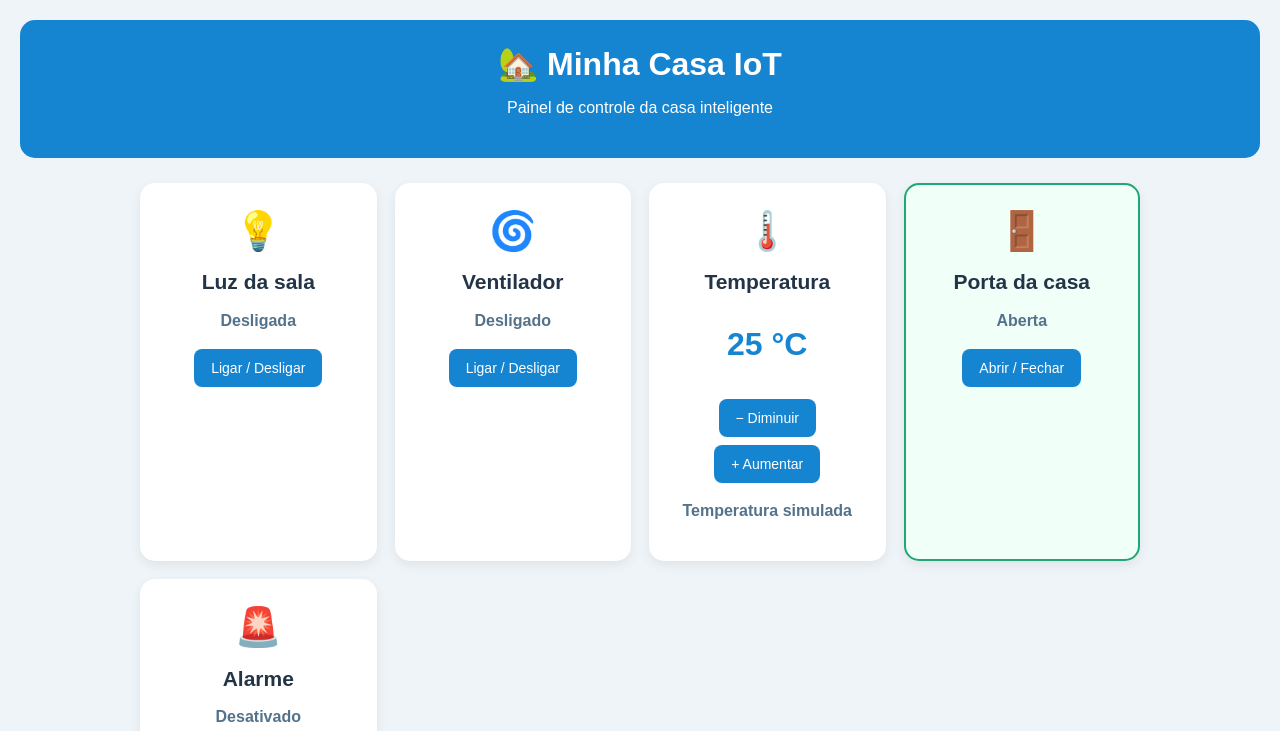
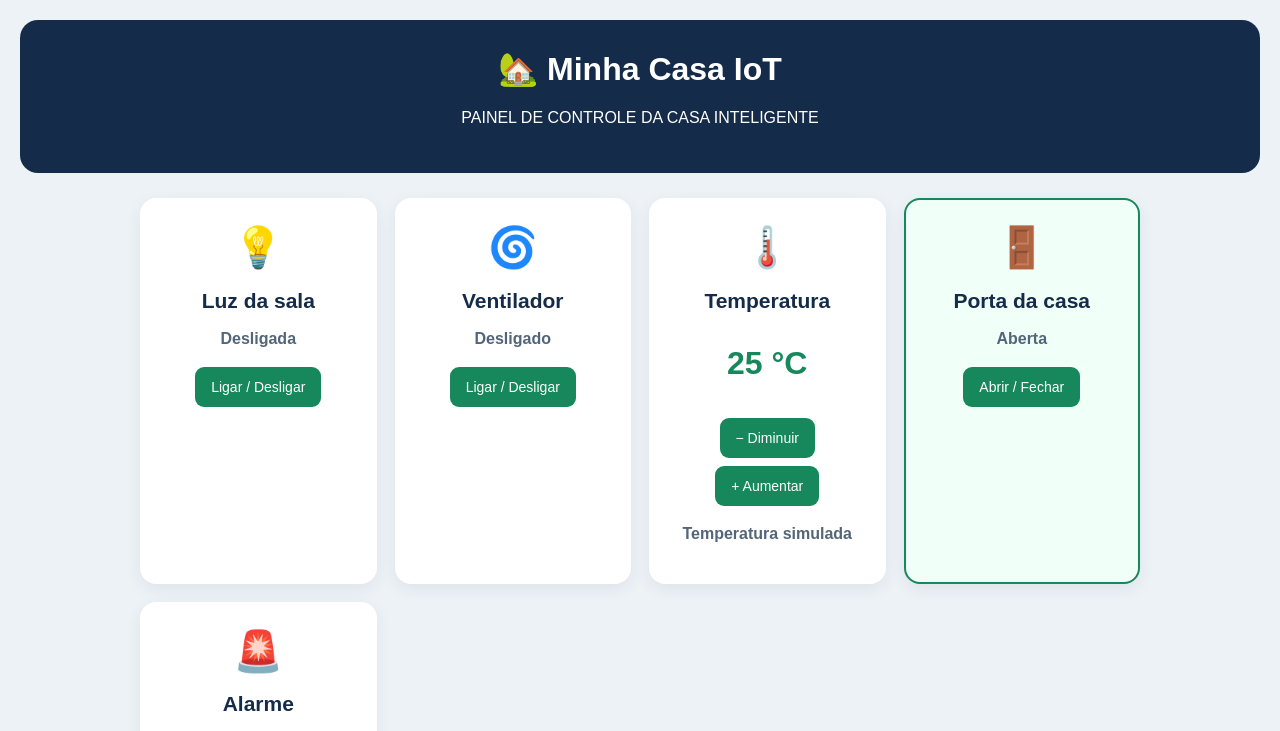
Before and after one commit to almeidasousa/minha-casa-iot, a plain HTML site: page index.html in a window 1280 px wide. Both pictures are taken after a click on the button "Abrir / Fechar". Shown: the top 731 px of the page. Drawn offline with Linux system fonts and the light colour scheme.

Commit message:
Refactor styles and improve HTML structure

```diff
--- a/index.html
+++ b/index.html
@@ -6,30 +6,26 @@
 <title>Minha Casa IoT</title>
 
 <style>
-* {
-  box-sizing: border-box;
-}
+* { box-sizing: border-box; }
 
 body {
   margin: 0;
   padding: 20px;
   font-family: Arial, sans-serif;
-  background: #eef4f8;
-  color: #243447;
+  background: #edf2f7;
+  color: #142b49;
 }
 
 header {
-  background: #1685d1;
+  background: #142b49;
   color: white;
   text-align: center;
-  padding: 25px 10px;
-  border-radius: 15px;
+  padding: 30px 15px;
+  border-radius: 18px;
   margin-bottom: 25px;
 }
 
-header h1 {
-  margin: 0 0 10px;
-}
+header h1 { margin-top: 0; }
 
 .painel {
   display: grid;
@@ -41,58 +37,55 @@ header h1 {
 
 .cartao {
   background: white;
-  border-radius: 15px;
+  border-radius: 16px;
   padding: 24px 15px;
   text-align: center;
-  box-shadow: 0 4px 12px #00000012;
+  box-shadow: 0 5px 16px #142b4912;
   border: 2px solid transparent;
+  transition: 0.2s;
 }
 
 .cartao.ativo {
-  border-color: #21a675;
-  background: #f0fff8;
+  border-color: #16885b;
+  background: #f0fff7;
 }
 
 .icone {
-  font-size: 38px;
+  font-size: 40px;
   margin-bottom: 10px;
 }
 
-h2 {
-  font-size: 21px;
-}
+h2 { font-size: 21px; }
 
 .estado {
-  color: #53728b;
+  color: #526579;
   font-weight: bold;
   margin: 15px 0;
 }
 
 button {
-  background: #1685d1;
+  background: #16885b;
   color: white;
   border: none;
-  padding: 11px 17px;
+  padding: 12px 16px;
   margin: 4px;
-  border-radius: 8px;
+  border-radius: 9px;
   cursor: pointer;
   font-size: 14px;
 }
 
-button:hover {
-  background: #0867aa;
-}
+button:hover { background: #116b48; }
 
 .temperatura {
   font-size: 32px;
   font-weight: bold;
-  color: #1685d1;
+  color: #16885b;
 }
 
 footer {
   text-align: center;
-  margin-top: 28px;
-  color: #607789;
+  margin-top: 30px;
+  color: #526579;
 }
 </style>
 </head>
@@ -101,7 +94,7 @@ footer {
 
 <header>
   <h1>🏡 Minha Casa IoT</h1>
-  <p>Painel de controle da casa inteligente</p>
+  <p>PAINEL DE CONTROLE DA CASA INTELIGENTE</p>
 </header>
 
 <main class="painel">
@@ -130,7 +123,7 @@ footer {
   </section>
 
   <section class="cartao" id="cartaoPorta">
-    <div class="icone" id="iconePorta">🚪</div>
+    <div class="icone">🚪</div>
     <h2>Porta da casa</h2>
     <p class="estado" id="estadoPorta">Fechada</p>
     <button onclick="alternar('porta')">Abrir / Fechar</button>
@@ -163,46 +156,40 @@ let temperatura = 25;
 function alternar(item) {
   estados[item] = !estados[item];
 
-  if (item === "luz") {
-    document.getElementById("estadoLuz").textContent =
-      estados.luz ? "Ligada" : "Desligada";
-  }
-
-  if (item === "ventilador") {
-    document.getElementById("estadoVentilador").textContent =
-      estados.ventilador ? "Ligado" : "Desligado";
-  }
-
-  if (item === "porta") {
-    document.getElementById("estadoPorta").textContent =
-      estados.porta ? "Aberta" : "Fechada";
-
-    document.getElementById("iconePorta").textContent =
-      estados.porta ? "🚪" : "🚪";
-  }
-
-  if (item === "alarme") {
-    document.getElementById("estadoAlarme").textContent =
-      estados.alarme ? "Ativado" : "Desativado";
-  }
-
-  const nomes = {
-    luz: "Luz",
-    ventilador: "Ventilador",
-    porta: "Porta",
-    alarme: "Alarme"
+  const configuracoes = {
+    luz: {
+      elemento: "estadoLuz",
+      ligado: "Ligada",
+      desligado: "Desligada",
+      cartao: "cartaoLuz"
+    },
+    ventilador: {
+      elemento: "estadoVentilador",
+      ligado: "Ligado",
+      desligado: "Desligado",
+      cartao: "cartaoVentilador"
+    },
+    porta: {
+      elemento: "estadoPorta",
+      ligado: "Aberta",
+      desligado: "Fechada",
+      cartao: "cartaoPorta"
+    },
+    alarme: {
+      elemento: "estadoAlarme",
+      ligado: "Ativado",
+      desligado: "Desativado",
+      cartao: "cartaoAlarme"
+    }
   };
 
-  const cartoes = {
-    luz: "cartaoLuz",
-    ventilador: "cartaoVentilador",
-    porta: "cartaoPorta",
-    alarme: "cartaoAlarme"
-  };
+  const config = configuracoes[item];
 
-  document.getElementById(cartoes[item]).classList.toggle(
-    "ativo",
-    estados[item]
+  document.getElementById(config.elemento).textContent =
+    estados[item] ? config.ligado : config.desligado;
+
+  document.getElementById(config.cartao).classList.toggle(
+    "ativo", estados[item]
   );
 }
 
```
